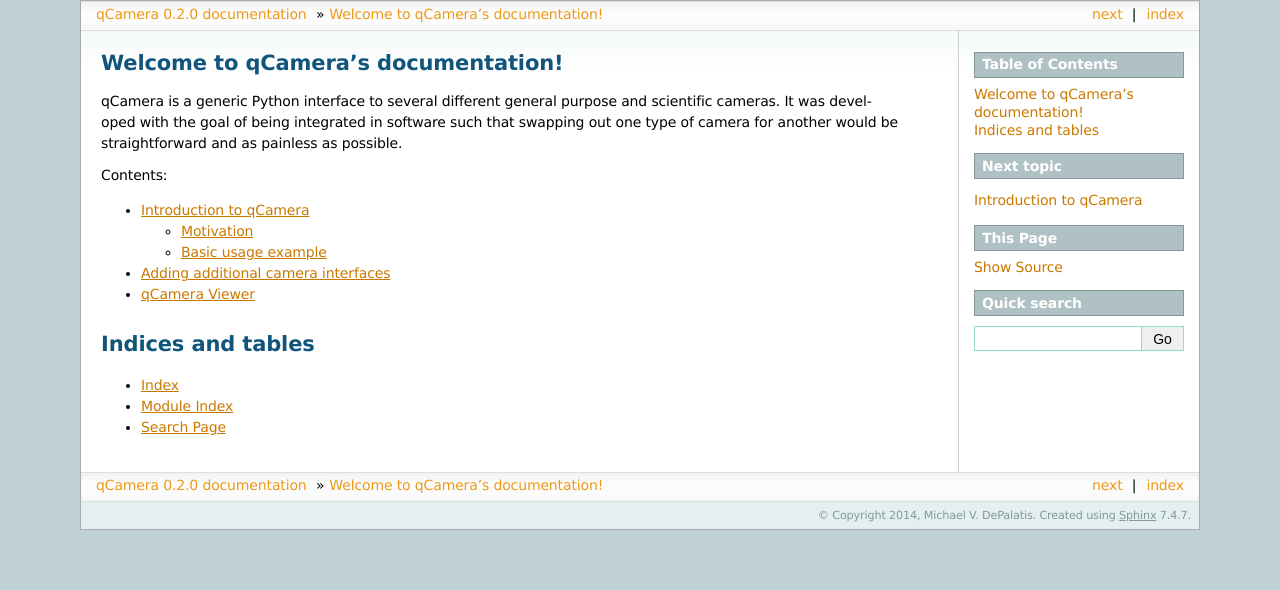
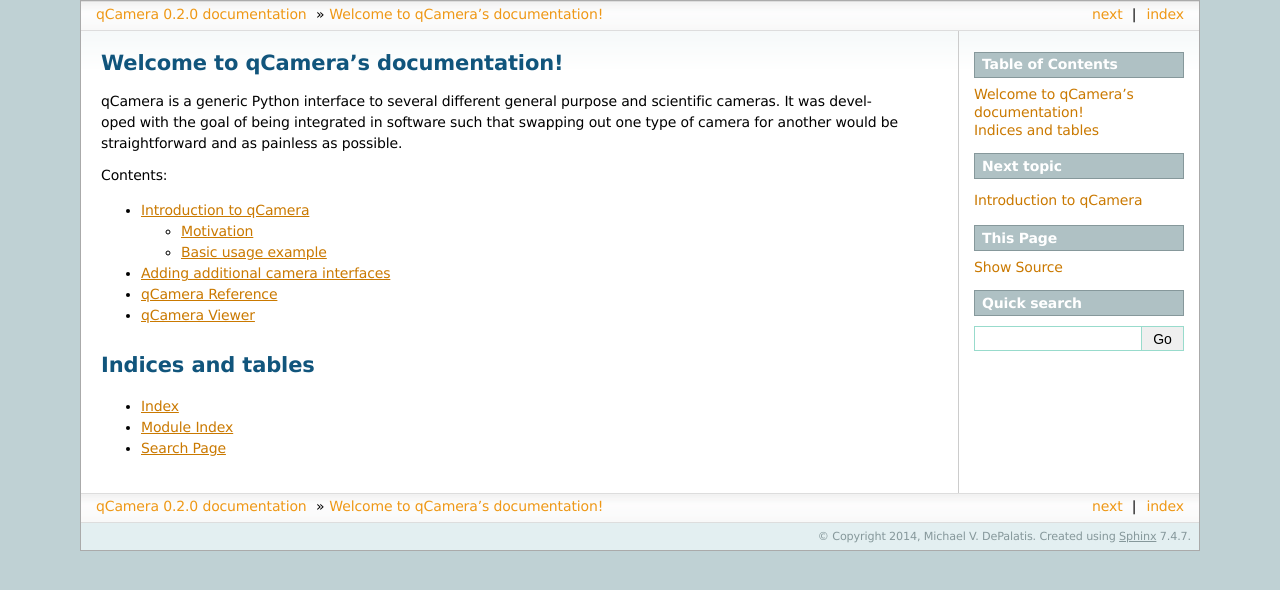
Before and after one commit to lcici/qCamera, a Sphinx documentation site: the page built from docs/index.rst, in a window 1280 px wide. Shown: the top 590 px of the page. Built offline with Sphinx 7.4.7, drawn with Linux system fonts in a browser that asks for light colours.

Commit message:
Adding reference.rst

```diff
--- a/docs/conf.py
+++ b/docs/conf.py
@@ -37,6 +37,7 @@
     'sphinx.ext.coverage',
     'sphinx.ext.mathjax',
     'sphinx.ext.viewcode',
+    'numpydoc'
 ]
 
 # Add any paths that contain templates here, relative to this directory.
--- a/docs/index.rst
+++ b/docs/index.rst
@@ -13,6 +13,7 @@
 
    intro
    extending
+   reference
    viewer
 
 
--- /dev/null
+++ b/docs/reference.rst
@@ -0,0 +1,2 @@
+qCamera Reference
+=================
```
